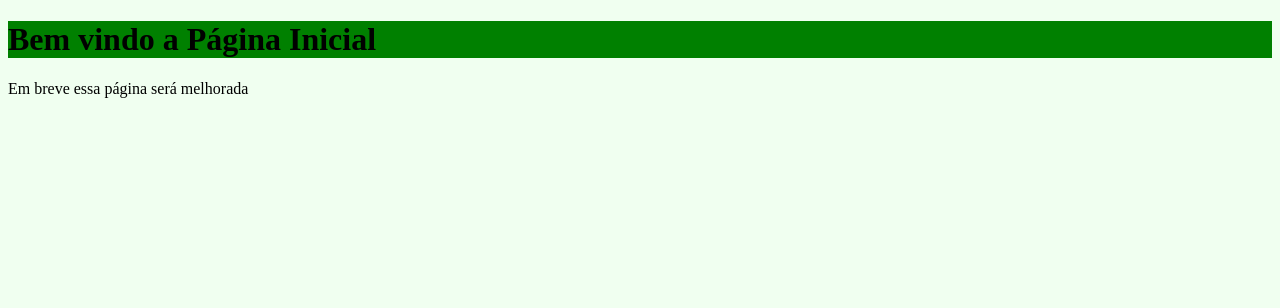
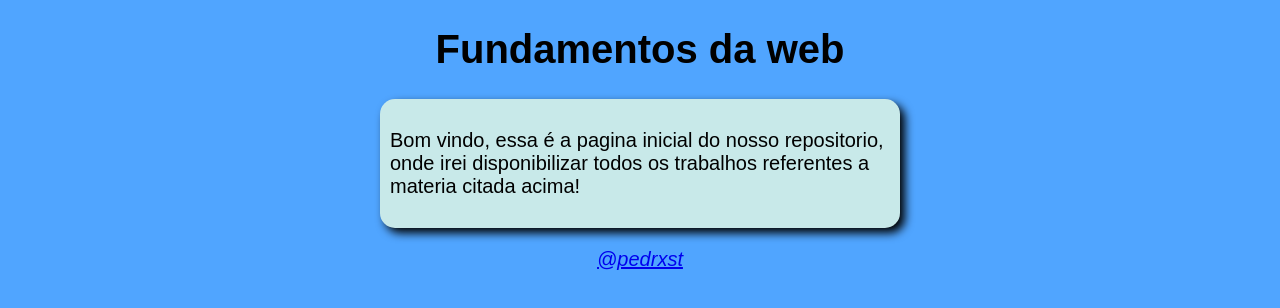
Before and after one commit to pedrxst/pedrxs5t.github.io, a plain HTML site: page index.html in a window 1280 px wide. Drawn offline with Linux system fonts and the light colour scheme.

Commit message:
Update index.html

```diff
--- a/index.html
+++ b/index.html
@@ -6,16 +6,50 @@
     <meta name="viewport" content="width=device-width, initial-scale=1.0">
     <title>Página Inicial</title>
     <style>
-        h1{
-            background-color: green;
-        }
-        body{
-            background-color: honeydew;
-        }
+
+
+
+body{
+background-color:rgb(80, 165, 255);
+font: normal 15pt arial;
+
+
+
+}
+h1{
+text-align: center;
+font-weight: bold;
+
+
+}
+section{
+    background-color: rgb(200, 233, 233);
+    width: 500px;
+    height: auto;
+    border-radius: 15px;
+    margin: auto;
+    padding: 10px;
+    box-shadow: 5px 5px 10px black
+
+}
+
+footer{
+text-align:center;
+font-style: italic;
+text-decoration: none;
+
+}
+
     </style>
 </head>
 <body>
-    <h1>Bem vindo a Página Inicial</h1>
-    <p>Em breve essa página será melhorada</p>
+   <h1>Fundamentos da web</h1>
+  <section>
+      <p>Bom vindo, essa é a pagina inicial do nosso repositorio, onde irei disponibilizar todos os trabalhos referentes a materia citada acima!</p>
+
+  </section>
+  <footer>
+     <p> <a href="https://github.com/pedrxst">@pedrxst</a></p>
+  </footer>
 </body>
 </html>
```
